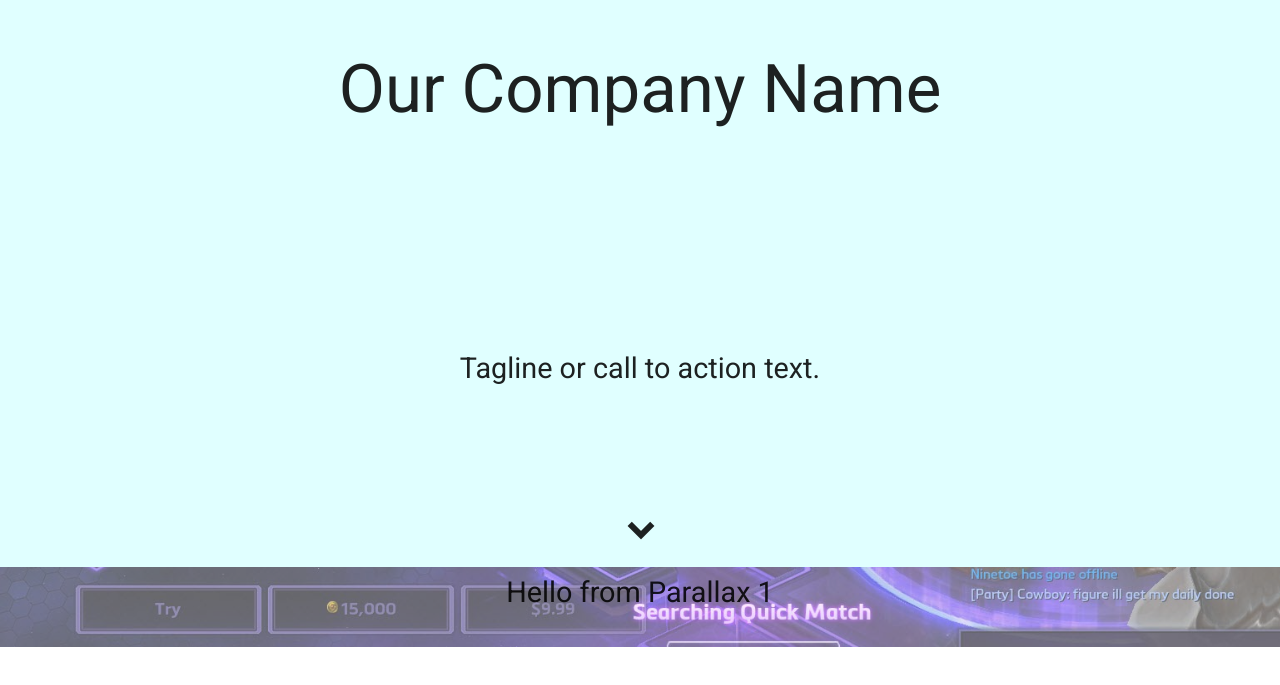
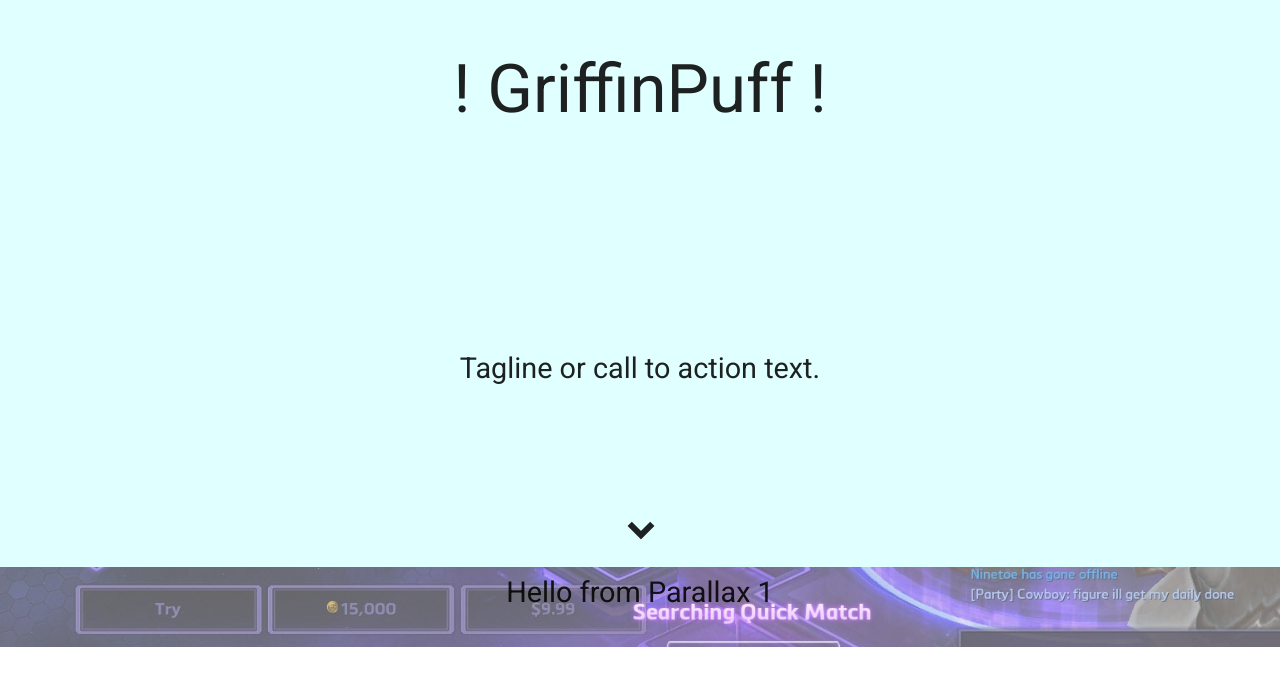
Before and after one commit to jasen-jer/leeroy-jenkins, a React (Create React App) app: page / in a window 1280 px wide. Shown: the part 153-838 px from the top of the page. Built offline with nearby package versions, Linux system fonts and the light colour scheme.

Commit message:
Changed title tag in index.html and splash component.

```diff
--- a/public/index.html
+++ b/public/index.html
@@ -19,7 +19,7 @@
       work correctly both with client-side routing and a non-root public URL.
       Learn how to configure a non-root public URL by running `npm run build`.
     -->
-    <title>Jasen and Jeremy's new website</title>
+    <title>GriffinPuff | Jasen and Jeremy's new website</title>
   </head>
   <body>
     <noscript>
--- a/src/components/Splash.js
+++ b/src/components/Splash.js
@@ -7,7 +7,7 @@ const Splash = () => {
       <div className="container-splash-top">
         {/* hidden for now */}
         <div className="nav-splash hide">Home | Mission | About Us | Project Samples | Contact</div>
-        <h1 className="headline-splash">Our Company Name</h1>
+        <h1 className="headline-splash">! GriffinPuff !</h1>
         <h3>Tagline or call to action text.</h3>
       </div>
 
```
